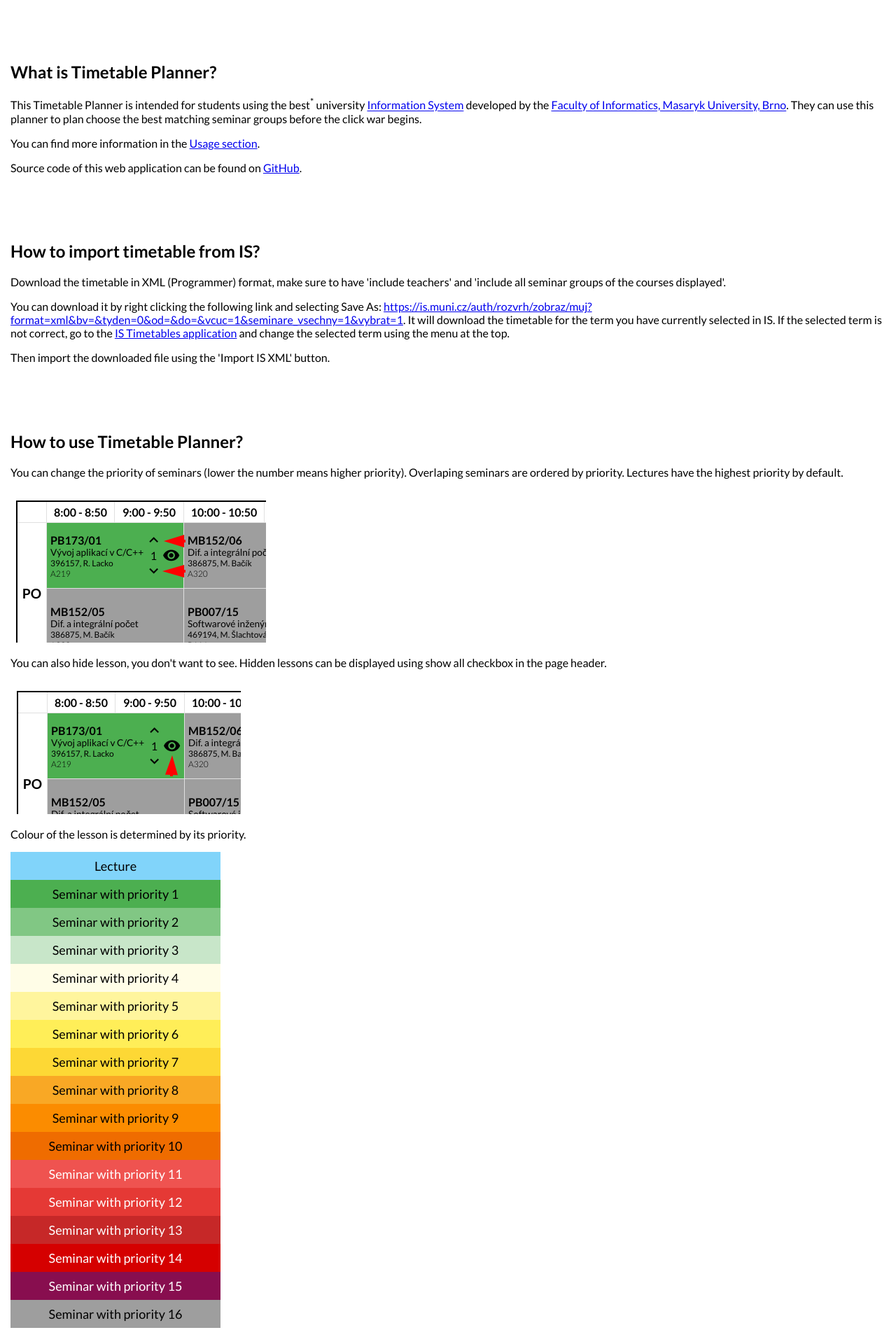
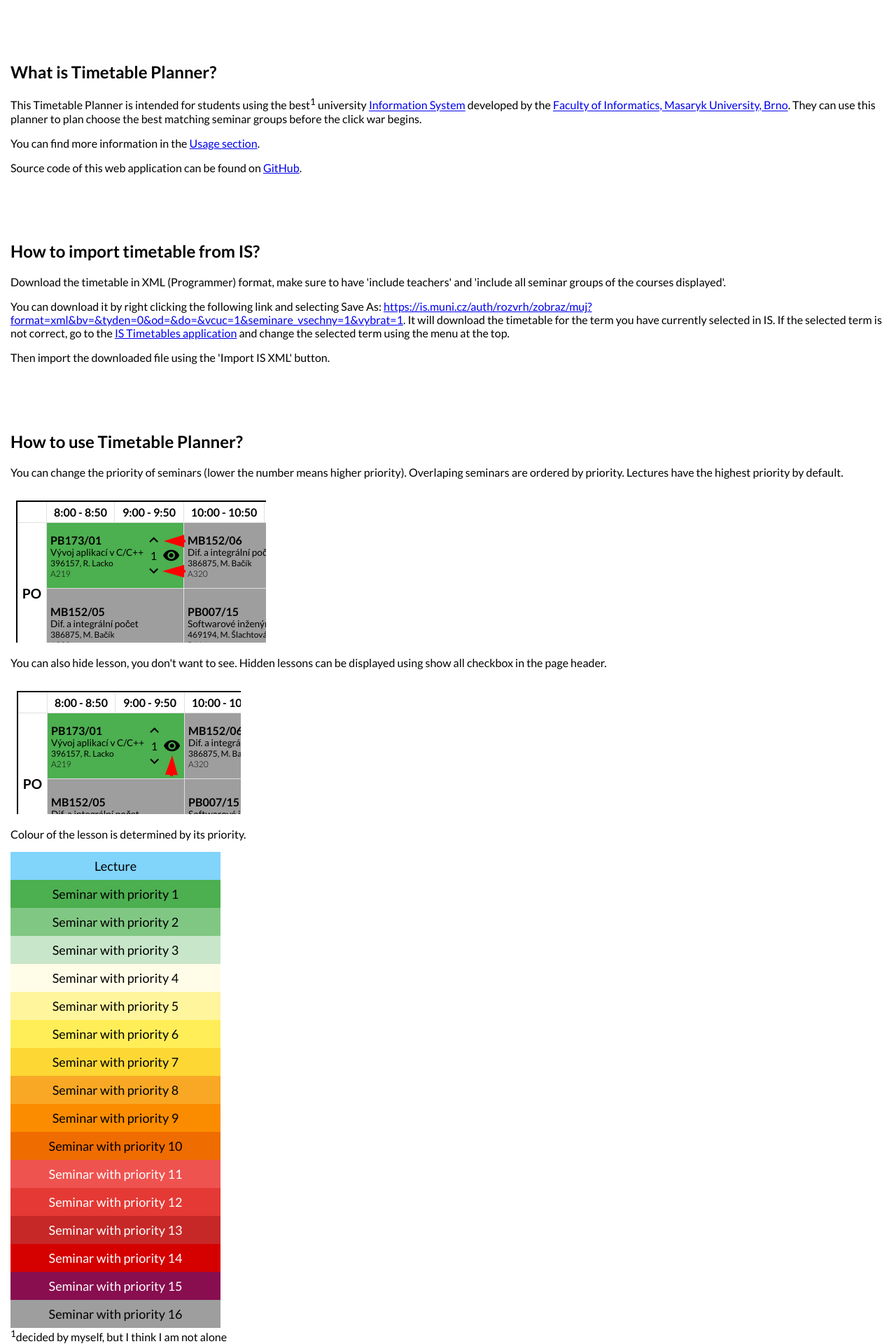
Before and after one commit to JurajMarcin/MUNITimetablePlanner, an Angular app: page /help in a window 1280 px wide. Shown: the part 200-2120 px from the top of the page at 70% size. Built offline with nearby package versions, Linux system fonts and the light colour scheme.

Commit message:
Fix help footer

```diff
--- a/src/app/help/help.component.html
+++ b/src/app/help/help.component.html
@@ -14,7 +14,7 @@
 <section id="wtf">
   <h2>What is Timetable Planner?</h2>
   <p>
-    This Timetable Planner is intended for students using the best<sup>*</sup> university <a href="https://is.muni.cz"
+    This Timetable Planner is intended for students using the best<sup>1</sup> university <a href="https://is.muni.cz"
       target="_blank">Information System</a> developed by the <a href="https://fi.muni.cz" target="_blank"> Faculty of
       Informatics, Masaryk University, Brno</a>.
     They can use this planner to plan choose the best matching seminar groups before the click war begins.
@@ -84,3 +84,7 @@
     <span class="seminar priority-16">Seminar with priority 16</span>
   </div>
 </section>
+
+<footer>
+  <sup>1</sup>decided by myself, but I think I am not alone
+</footer>
```
